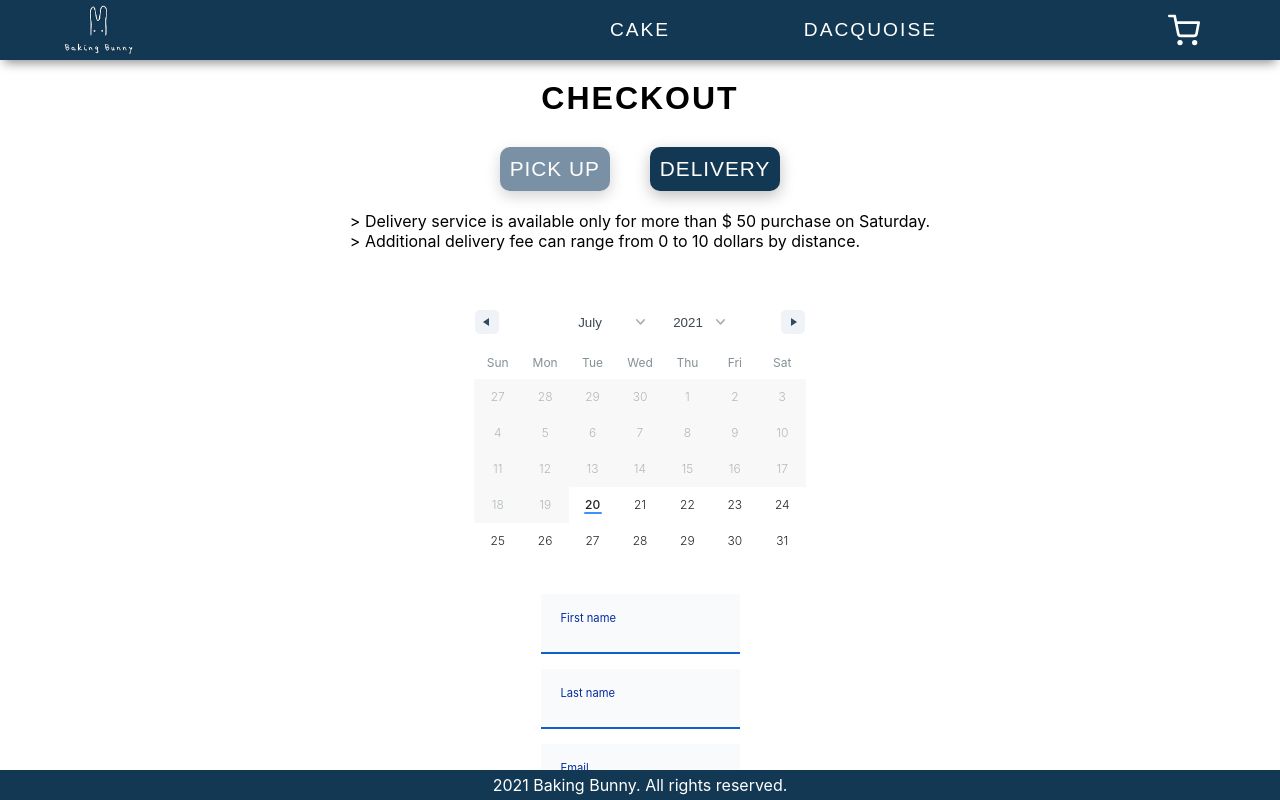
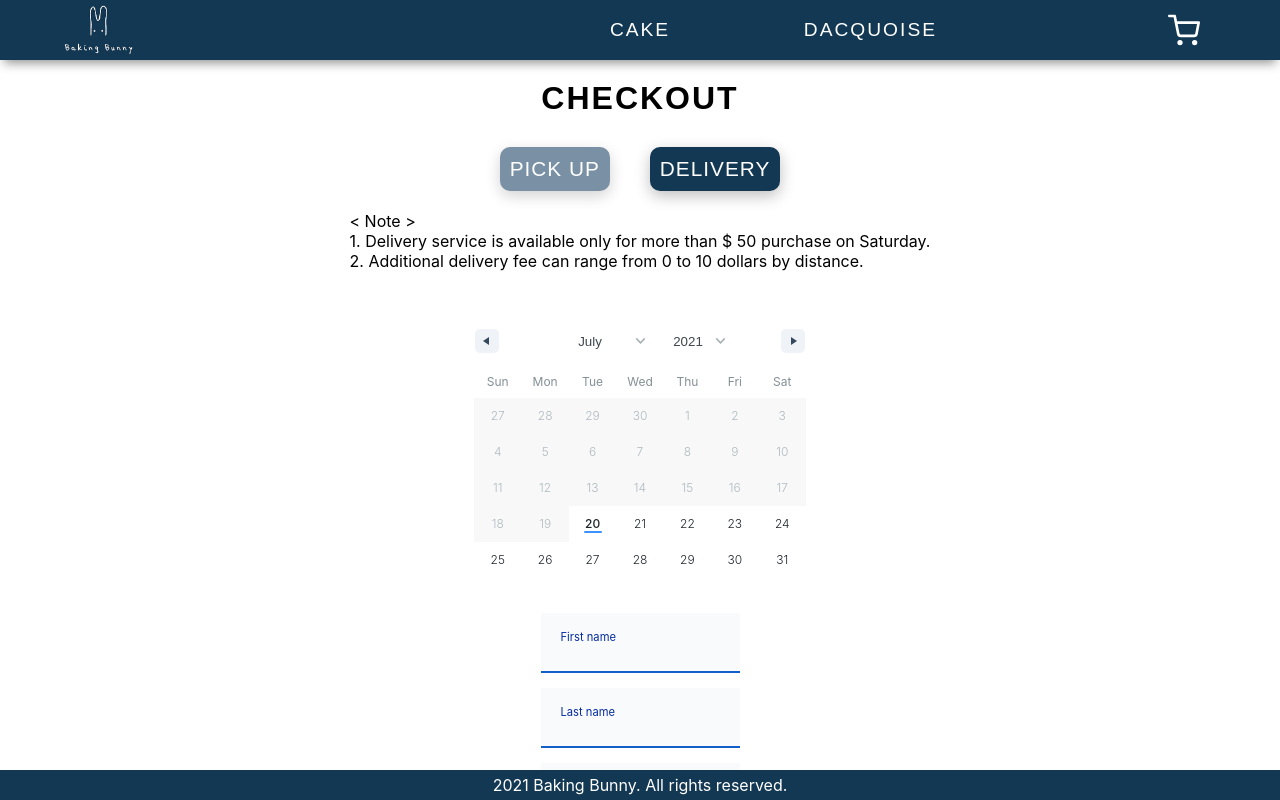
Before and after one commit to BakingBunny/web-baking-bunny, a React (Create React App) app: page /checkout in a window 1280 px wide. Both pictures are taken after a click on the button "DELIVERY". Shown: the top 800 px of the page. Built offline with nearby package versions, Linux system fonts and the light colour scheme; the HTML template or start-up script is replaced by a standard one; a web font is replaced by a local one.

Commit message:
Bug fixed displaying price

```diff
--- a/src/component/CheckOutPage/CheckoutPageElements.tsx
+++ b/src/component/CheckOutPage/CheckoutPageElements.tsx
@@ -89,7 +89,7 @@ export const DeliveryRequirement = styled.div`
   flex-direction: column;
   /* justify-content: space-between; */
   margin: auto;
-  height: 76px;
+  height: 95px;
   /* padding: 20px 0; */
   /* padding: 0 20px; */
 
@@ -101,7 +101,7 @@ export const DeliveryRequirement = styled.div`
       /* padding: 0; */
     }
     to {
-      height: 76px;
+      height: 95px;
       /* height: auto; */
       /* padding: 20px 0; */
     }
--- a/src/component/CheckOutPage/DeliveryOption.tsx
+++ b/src/component/CheckOutPage/DeliveryOption.tsx
@@ -46,10 +46,11 @@ export const DeliveryOption = (props: Props) => {
       </DeliveryBtnWrapper>
       {checkoutState.isDelivery && (
         <DeliveryRequirement>
-          {'>'} Delivery service is available only for more than $ 50 purchase
-          on Saturday. <br />
-          {'>'} Additional delivery fee can range from 0 to 10 dollars by
-          distance.
+          {'< Note >'}
+          <br />
+          1. Delivery service is available only for more than $ 50 purchase on
+          Saturday. <br />
+          2. Additional delivery fee can range from 0 to 10 dollars by distance.
         </DeliveryRequirement>
       )}
     </DeliveryOptionWrapper>
--- a/src/component/ProductDetailModal/Price.tsx
+++ b/src/component/ProductDetailModal/Price.tsx
@@ -25,7 +25,7 @@ export const Price = (props: Props) => {
           ? formatCurrency(selectedProduct.price * 1.2) // cake 8 inch price
           : selectedProduct.name === 'Dacquoise-Set'
           ? '5-Piece' // dacquoise set piece
-          : '1-Piece' // dacquoise piece
+          : selectedProduct.categoryId === 2 && '1-Piece' // dacquoise piece
       }
     </PriceWrapper>
   );
```
